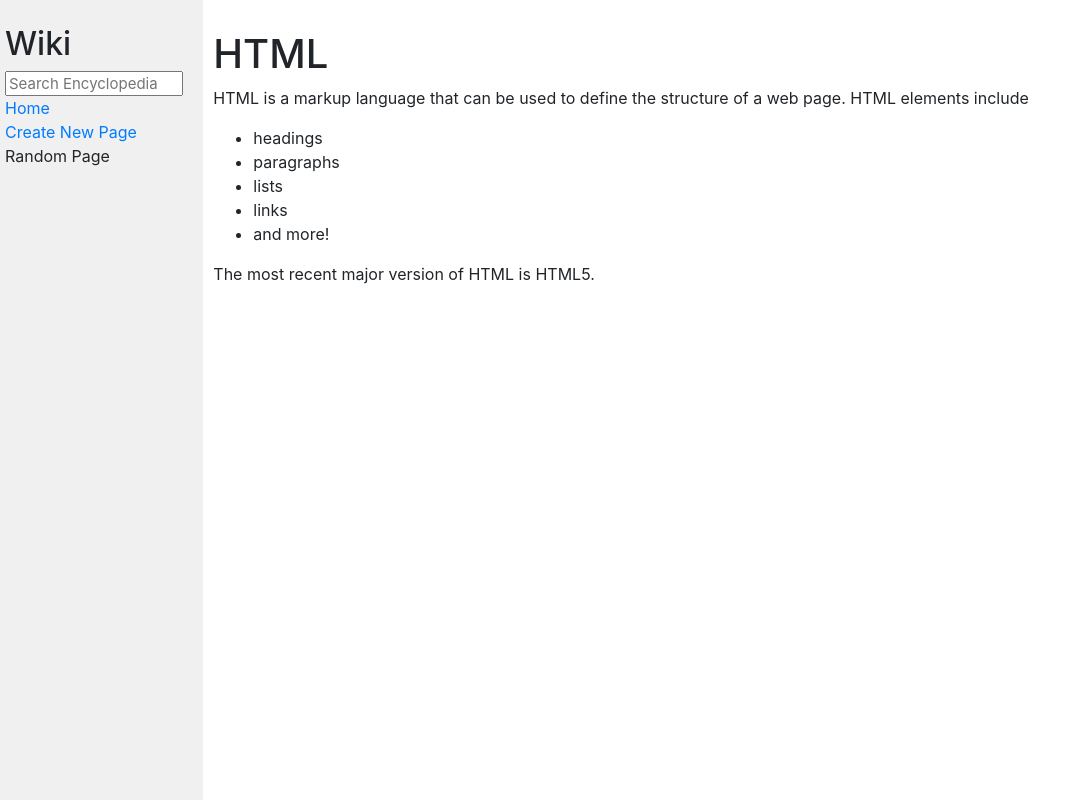
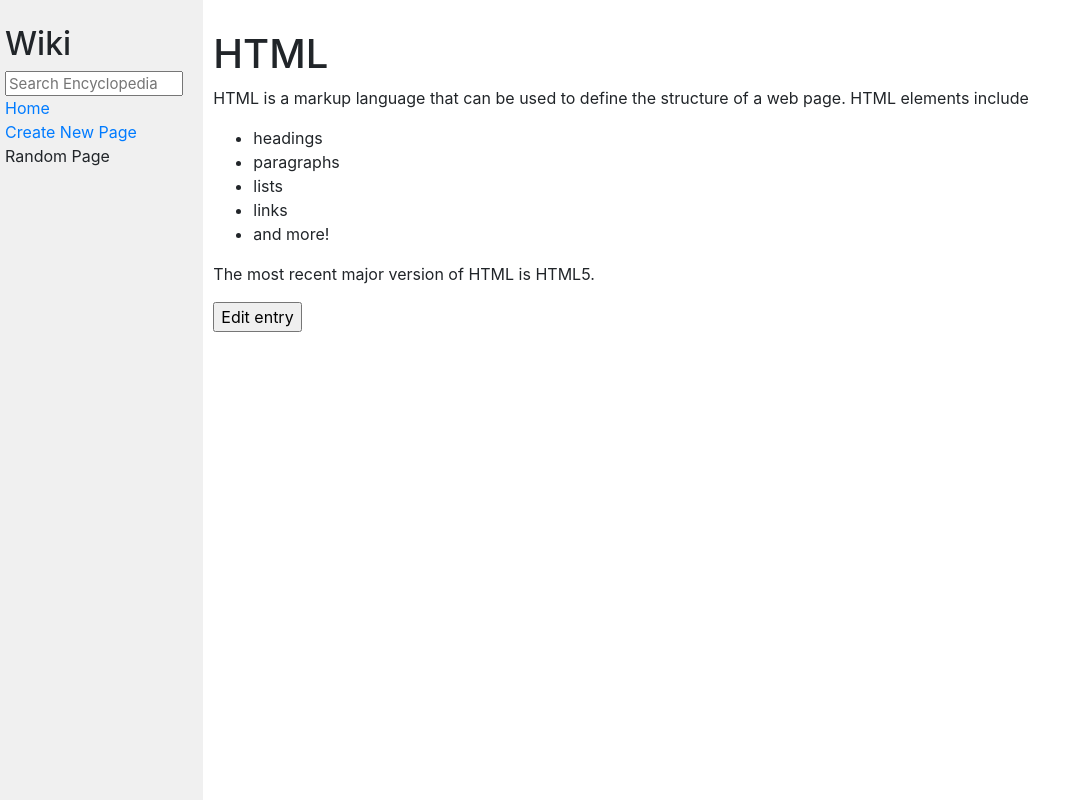
Before and after one commit to Aliqc7/wiki, a Django app: page /wiki/HTML in a window 1280 px wide. Shown: the whole page, without its empty margins (0-1086 px from the left). Run offline with Django 3.2, Linux system fonts and the light colour scheme; some libraries are stand-ins or nearby versions.

Commit message:
Add esit entry functionality

```diff
--- a/encyclopedia/templates/encyclopedia/entry.html
+++ b/encyclopedia/templates/encyclopedia/entry.html
@@ -11,5 +11,10 @@ Encyclopedia: {{title}}
         <h2> The requested page was not found! </h2>
     {% endif %}
 
+    <form action="{% url 'edit' %}">
+        <input type="submit" value="Edit entry">
+        <input type = "hidden" name = "title" value = "{{title}}">
+    </form>
+
 
 {% endblock %}
--- a/encyclopedia/urls.py
+++ b/encyclopedia/urls.py
@@ -6,5 +6,7 @@ urlpatterns = [
     path("", views.index, name="index"),
     path("wiki/<str:title>", views.entry, name="entry"),
     path("search", views.search, name="search"),
-    path("newpage", views.new_page, name="newpage")
+    path("newpage", views.new_page, name="newpage"),
+    path("edit", views.edit, name="edit"),
+    path("save", views.save, name="save")
 ]
--- a/encyclopedia/views.py
+++ b/encyclopedia/views.py
@@ -16,7 +16,8 @@ def entry(request, title):
         content = markdowner.convert(content)
 
     return render(request, "encyclopedia/entry.html", {
-        "content": content
+        "content": content,
+        "title": title
     })
 
 def search(request):
@@ -60,3 +61,17 @@ def new_page(request):
             "title": "",
             "text": ""
         })
+
+def edit(request):
+    title = request.GET.get('title')
+    content = util.get_entry(title)
+    return render (request, "encyclopedia/edit.html", {
+        "content": content,
+        "title": title
+    })
+
+def save(request):
+    title = request.GET.get('title')
+    content = request.GET.get('text-area')
+    util.save_entry(title, content)
+    return entry(request, title)
```
Also changed, not shown: encyclopedia/templates/encyclopedia/edit.html (added, +17 -0 lines), entries/Django.md (+1 -1 lines), entries/CSS.md (line endings or trailing spaces), entries/Git.md (line endings or trailing spaces).
